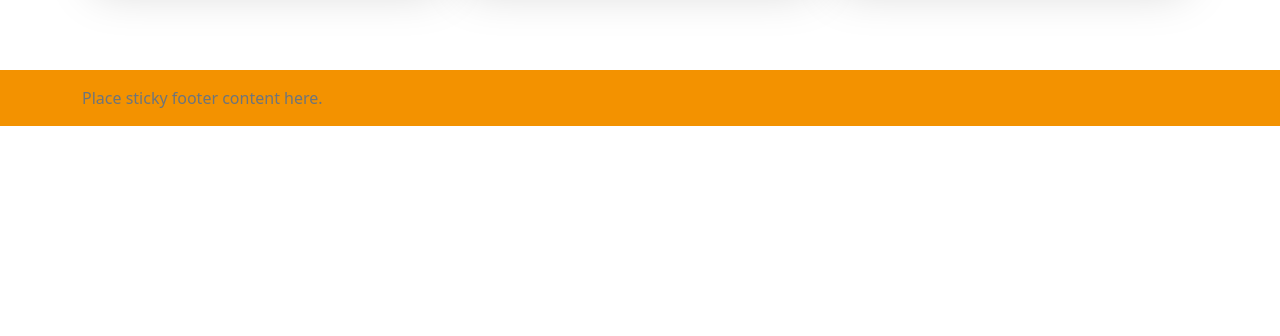
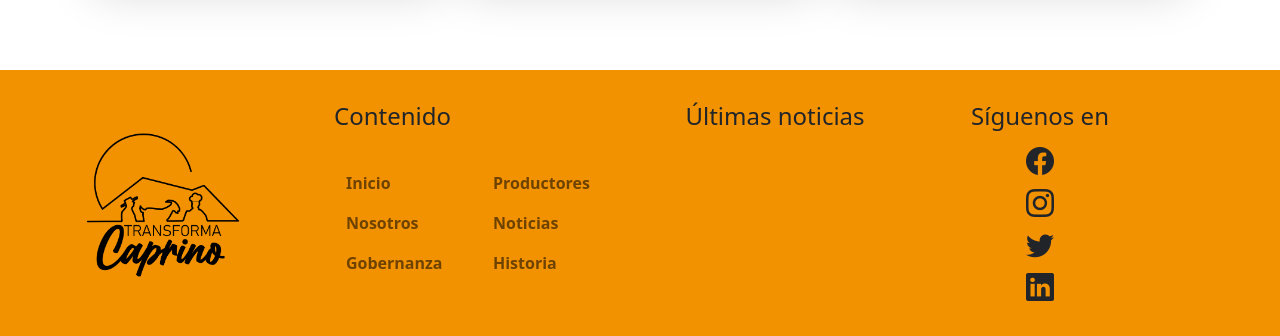
Before and after one commit to mariometzgerv/transforma-caprino, an Angular app: page /inicio in a window 1280 px wide. Shown: the part 1793-2129 px from the top of the page. Before the commit the page ends 1919 px from the top, so only its background shows below. Built offline with nearby package versions, Linux system fonts and the light colour scheme; what ngx-pagination would draw is missing.

Commit message:
initial commit

```diff
--- a/angular.json
+++ b/angular.json
@@ -28,6 +28,7 @@
             ],
             "styles": [
               "./node_modules/bootstrap/dist/css/bootstrap.css",
+              "./node_modules/bootstrap-icons/font/bootstrap-icons.css",
               "src/styles.css"
             ],
             "scripts": [
@@ -98,6 +99,7 @@
             ],
             "styles": [
               "./node_modules/bootstrap/dist/css/bootstrap.css",
+              "./node_modules/bootstrap-icons/font/bootstrap-icons.css",
               "src/styles.css"
             ],
             "scripts": [
--- a/package.json
+++ b/package.json
@@ -19,6 +19,7 @@
     "@angular/platform-browser-dynamic": "~12.2.0",
     "@angular/router": "~12.2.0",
     "bootstrap": "^5.1.3",
+    "bootstrap-icons": "^1.7.2",
     "ngx-pagination": "^5.1.1",
     "rxjs": "~6.6.0",
     "tslib": "^2.3.0",
--- a/src/app/shared/components/footer/footer.component.html
+++ b/src/app/shared/components/footer/footer.component.html
@@ -1,5 +1,60 @@
-<footer class="footer mt-auto py-3 caprino-bg-orange">
-    <div class="container">
-        <span class="text-muted">Place sticky footer content here.</span>
+<footer class="footer mt-auto p-3 caprino-bg-orange">
+    <div class="row">
+        <div class="col-md-3 align-self-center text-center">
+            <img src="./assets/images/logo4.png" height="150px">
+        </div>
+        <div class="col-md-3 my-3 navbar-light row">
+            <h4>Contenido</h4>
+            <ul class="navbar-nav px-4 mt-2 mt-lg-0 col-6">
+                <li class="nav-item">
+                    <a class="nav-link fw-bold" routerLink="/inicio">Inicio</a>
+                </li>
+                <li class="nav-item">
+                    <a class="nav-link fw-bold" routerLink="/nosotros">Nosotros</a>
+                </li>
+                <li class="nav-item">
+                    <a class="nav-link fw-bold" routerLink="/governanza">Gobernanza</a>
+                </li>
+            </ul>
+            <ul class="navbar-nav px-4 mt-2 mt-lg-0 col-6">
+                <li class="nav-item">
+                    <a class="nav-link fw-bold" routerLink="/productores">Productores</a>
+                </li>
+                <li class="nav-item">
+                    <a class="nav-link fw-bold" routerLink="/noticias">Noticias</a>
+                </li>
+                <li class="nav-item">
+                    <a class="nav-link fw-bold" routerLink="/historia">Historia</a>
+                </li>
+            </ul>
+        </div>
+        <div class="col-6 col-md-3 my-3 text-center">
+            <h4>Últimas noticias</h4>
+        </div>
+        <div class="col-6 col-md-2 my-3 text-center">
+            <h4>Síguenos en</h4>
+            <ul class="navbar-nav">
+                <li>
+                    <a href="https://www.facebook.com/caprinochile/">
+                        <i class="bi bi-facebook text-dark caprino-icon-size"></i>
+                    </a>
+                </li>
+                <li>
+                    <a href="https://www.instagram.com/caprinochile/">
+                        <i class="bi bi-instagram text-dark caprino-icon-size"></i>
+                    </a>
+                </li>
+                <li>
+                    <a href="https://twitter.com/caprinochile">
+                        <i class="bi bi-twitter text-dark caprino-icon-size"></i>
+                    </a>
+                </li>
+                <li>
+                    <a href="https://cl.linkedin.com/company/transformaturismo">
+                        <i class="bi bi-linkedin text-dark caprino-icon-size"></i>
+                    </a>
+                </li>
+            </ul>
+        </div>
     </div>
 </footer>
--- a/src/styles.css
+++ b/src/styles.css
@@ -9,3 +9,7 @@
 .caprino-bg-orange {
     background-color: #F39200;
 }
+
+.caprino-icon-size {
+    font-size: 28px;
+}
```
Also changed, not shown: 1 other file (tests, documents, lock files or other folders).
